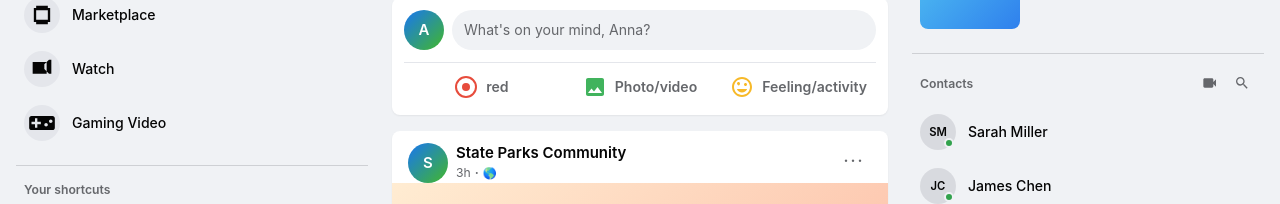
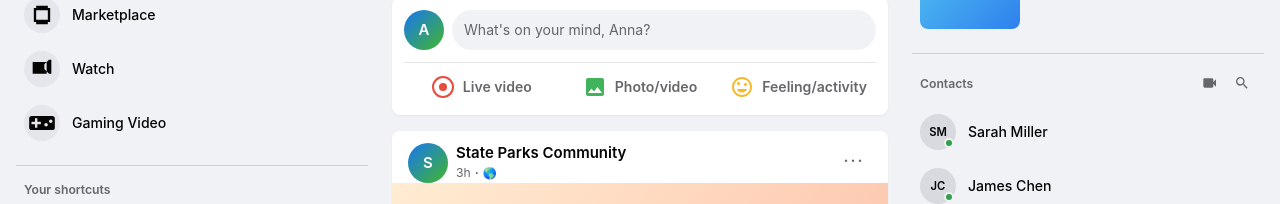
Before and after one commit to vraj-york/york-ie-launchpad, a React (Vite) app: page / in a window 1280 px wide. Shown: the part 299-503 px from the top of the page. Built offline with nearby package versions, Linux system fonts and the light colour scheme.

Commit message:
Revert "Change create-post Live video label to red"
This reverts commit a6feec2cc50dd853c2014dd2b3310d64f6182fbf.

```diff
--- a/src/components/CreatePost.jsx
+++ b/src/components/CreatePost.jsx
@@ -13,7 +13,7 @@
       <div className="fb-create-post__actions">
         <button type="button" className="fb-create-action">
           <LiveVideoIcon />
-          <span>red</span>
+          <span>Live video</span>
         </button>
         <button type="button" className="fb-create-action">
           <PhotoVideoIcon />
```
